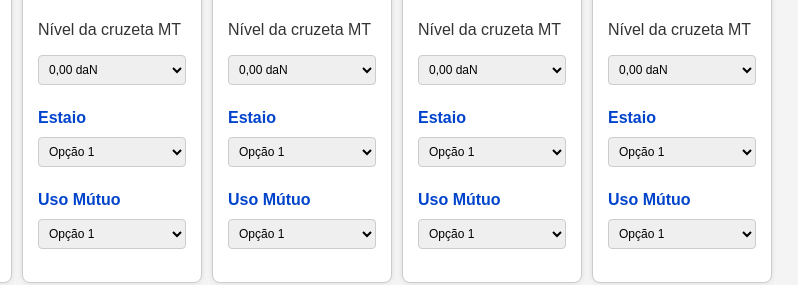
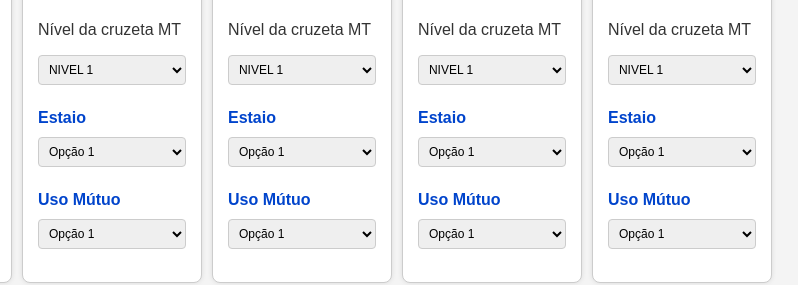
Before and after one commit to AKENGENHARIA/Calc_Esf_Urbano, a plain HTML site: page index.html in a window 1280 px wide. Shown: the part 473-758 px from the top of the page, 270-1068 px from the left. Drawn offline with Linux system fonts and the light colour scheme; a script that the page names is missing.

Commit message:
atualização dos nives das 5 forças

```diff
--- a/index.html
+++ b/index.html
@@ -259,25 +259,9 @@
                 </select>
                 <p>Nível da cruzeta MT</p>
                 <select name="nivel_cruzeta_mt_F2" id="nivel_cruzeta_mt_F2">
-                    <option value="0">0,00 daN</option>
-                    <option value="3#50+9,5">3#50+9,5 - 415,00 daN</option>
-                    <option value="1#50+9,6">1#50+9,6 - 255,00 daN</option>
-                    <option value="3#150+9,7">3#150+9,7 - 517,00 daN</option>
-                    <option value="1#4">1#4 - 58 daN</option>
-                    <option value="2#4">2#4 - 116 daN</option>
-                    <option value="3#4">3#4 - 174 daN</option>
-                    <option value="1#2">1#2 - 92 daN</option>
-                    <option value="2#2">2#2 - 184 daN</option>
-                    <option value="3#2">3#2 - 276 daN</option>
-                    <option value="1#1/0">1#1/0 - 145 daN</option>
-                    <option value="2#1/0">2#1/0 - 290 daN</option>
-                    <option value="3#1/0 (1/0)">3#1/0 (1/0) - 435 daN</option>
-                    <option value="1#4/0">1#4/0 - 293 daN</option>
-                    <option value="2#4/0">2#4/0 - 586 daN</option>
-                    <option value="3#4/0">3#4/0 - 879 daN</option>
-                    <option value="1#336">1#336 - 467 daN</option>
-                    <option value="2#336">2#336 - 934 daN</option>
-                    <option value="3#336">3#336 - 1401 daN</option>
+                    <option value="1">NIVEL 1</option>
+                    <option value="0,96">NIVEL 2</option>
+                    <option value="0,86">NIVEL 3</option>
                 </select>
             </div>
             <section class="estaio">
@@ -357,25 +341,9 @@
                 </select>
                 <p>Nível da cruzeta MT</p>
                 <select name="nivel_cruzeta_mt_F3" id="nivel_cruzeta_mt_F3">
-                    <option value="0">0,00 daN</option>
-                    <option value="3#50+9,5">3#50+9,5 - 415,00 daN</option>
-                    <option value="1#50+9,6">1#50+9,6 - 255,00 daN</option>
-                    <option value="3#150+9,7">3#150+9,7 - 517,00 daN</option>
-                    <option value="1#4">1#4 - 58 daN</option>
-                    <option value="2#4">2#4 - 116 daN</option>
-                    <option value="3#4">3#4 - 174 daN</option>
-                    <option value="1#2">1#2 - 92 daN</option>
-                    <option value="2#2">2#2 - 184 daN</option>
-                    <option value="3#2">3#2 - 276 daN</option>
-                    <option value="1#1/0">1#1/0 - 145 daN</option>
-                    <option value="2#1/0">2#1/0 - 290 daN</option>
-                    <option value="3#1/0 (1/0)">3#1/0 (1/0) - 435 daN</option>
-                    <option value="1#4/0">1#4/0 - 293 daN</option>
-                    <option value="2#4/0">2#4/0 - 586 daN</option>
-                    <option value="3#4/0">3#4/0 - 879 daN</option>
-                    <option value="1#336">1#336 - 467 daN</option>
-                    <option value="2#336">2#336 - 934 daN</option>
-                    <option value="3#336">3#336 - 1401 daN</option>
+                    <option value="1">NIVEL 1</option>
+                    <option value="0,96">NIVEL 2</option>
+                    <option value="0,86">NIVEL 3</option>
                 </select>
             </div>
             <section class="estaio">
@@ -455,25 +423,9 @@
             </select>
             <p>Nível da cruzeta MT</p>
             <select name="nivel_cruzeta_mt_F3" id="nivel_cruzeta_mt_F3">
-                <option value="0">0,00 daN</option>
-                <option value="3#50+9,5">3#50+9,5 - 415,00 daN</option>
-                <option value="1#50+9,6">1#50+9,6 - 255,00 daN</option>
-                <option value="3#150+9,7">3#150+9,7 - 517,00 daN</option>
-                <option value="1#4">1#4 - 58 daN</option>
-                <option value="2#4">2#4 - 116 daN</option>
-                <option value="3#4">3#4 - 174 daN</option>
-                <option value="1#2">1#2 - 92 daN</option>
-                <option value="2#2">2#2 - 184 daN</option>
-                <option value="3#2">3#2 - 276 daN</option>
-                <option value="1#1/0">1#1/0 - 145 daN</option>
-                <option value="2#1/0">2#1/0 - 290 daN</option>
-                <option value="3#1/0 (1/0)">3#1/0 (1/0) - 435 daN</option>
-                <option value="1#4/0">1#4/0 - 293 daN</option>
-                <option value="2#4/0">2#4/0 - 586 daN</option>
-                <option value="3#4/0">3#4/0 - 879 daN</option>
-                <option value="1#336">1#336 - 467 daN</option>
-                <option value="2#336">2#336 - 934 daN</option>
-                <option value="3#336">3#336 - 1401 daN</option>
+                <option value="1">NIVEL 1</option>
+                <option value="0,96">NIVEL 2</option>
+                <option value="0,86">NIVEL 3</option>
             </select>
         </div>
         <section class="estaio">
@@ -552,25 +504,9 @@
             </select>
             <p>Nível da cruzeta MT</p>
             <select name="nivel_cruzeta_mt_F3" id="nivel_cruzeta_mt_F3">
-                <option value="0">0,00 daN</option>
-                <option value="3#50+9,5">3#50+9,5 - 415,00 daN</option>
-                <option value="1#50+9,6">1#50+9,6 - 255,00 daN</option>
-                <option value="3#150+9,7">3#150+9,7 - 517,00 daN</option>
-                <option value="1#4">1#4 - 58 daN</option>
-                <option value="2#4">2#4 - 116 daN</option>
-                <option value="3#4">3#4 - 174 daN</option>
-                <option value="1#2">1#2 - 92 daN</option>
-                <option value="2#2">2#2 - 184 daN</option>
-                <option value="3#2">3#2 - 276 daN</option>
-                <option value="1#1/0">1#1/0 - 145 daN</option>
-                <option value="2#1/0">2#1/0 - 290 daN</option>
-                <option value="3#1/0 (1/0)">3#1/0 (1/0) - 435 daN</option>
-                <option value="1#4/0">1#4/0 - 293 daN</option>
-                <option value="2#4/0">2#4/0 - 586 daN</option>
-                <option value="3#4/0">3#4/0 - 879 daN</option>
-                <option value="1#336">1#336 - 467 daN</option>
-                <option value="2#336">2#336 - 934 daN</option>
-                <option value="3#336">3#336 - 1401 daN</option>
+                <option value="1">NIVEL 1</option>
+                <option value="0,96">NIVEL 2</option>
+                <option value="0,86">NIVEL 3</option>
             </select>
         </div>
         <section class="estaio">
```
